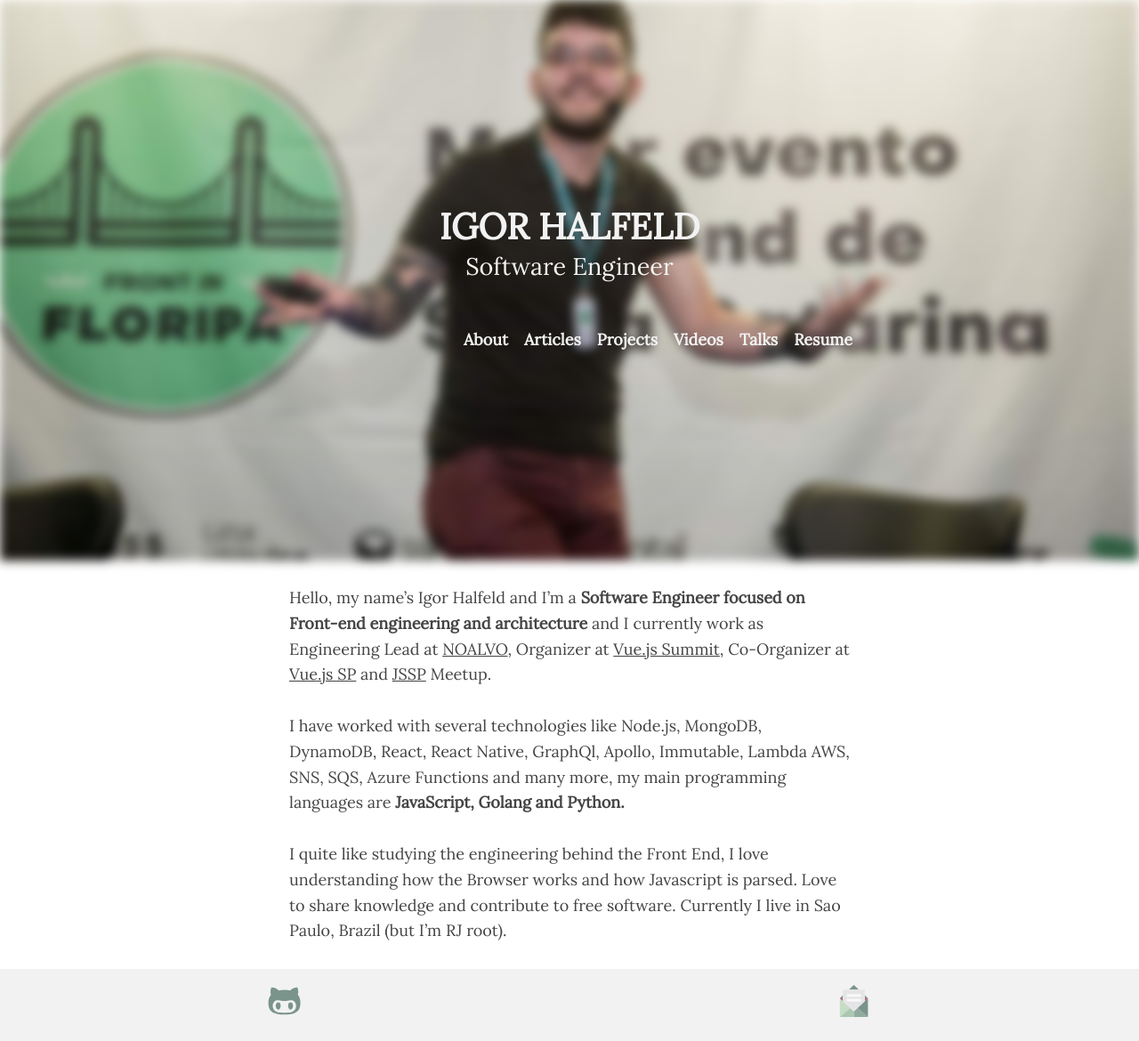
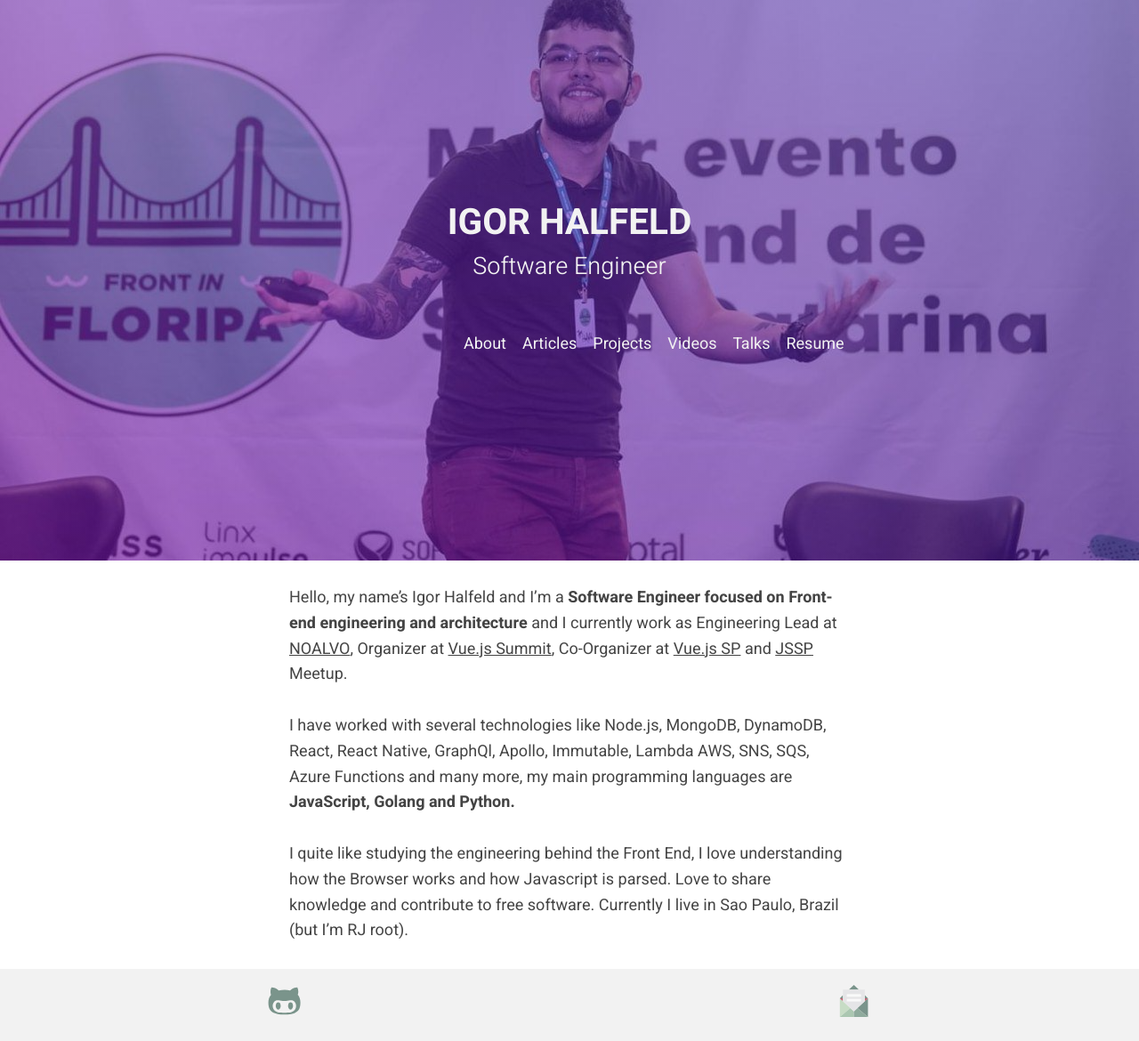
Before and after one commit to Halfeld/website, a Jekyll site: the page built from index.md, in a window 1280 px wide. Shown: the whole page at 89% size. Built offline with Jekyll 4.4.1, drawn with Linux system fonts in a browser that asks for light colours.

Commit message:
fix: docker-compose, banner color and fonts

```diff
--- a/_layouts/default.html
+++ b/_layouts/default.html
@@ -5,14 +5,14 @@
 
   <body>
     <link rel="stylesheet" href="{{ "/css/main.css" | prepend: site.baseurl }}">
-    <link href='https://fonts.googleapis.com/css?family=Lora' rel='stylesheet' type='text/css'>
+    <link href="https://fonts.googleapis.com/css?family=Heebo:300,400,700" rel="stylesheet">
 
     <script type="application/ld+json">
       {
         "@context": "http://www.schema.org",
         "@type": "person",
-        "@id": "http://www.igorluiz.me",
-        "name": "Igor Luíz",
+        "@id": "https://www.igorluiz.me",
+        "name": "Igor Luiz Halfeld",
         "spouse": {
           "@id": "https://github.com/igorhalfeld",
           "name": "Igor Halfeld"
@@ -25,6 +25,7 @@
 
     <!-- Particles -->
     <div class="stars" id="stars"></div>
+
     {% if page.index %}
       <article class="content">
         {{ content }}
@@ -35,6 +36,7 @@
 
     {% include footer.html %}
     {% include analytics.html %}
+    <!-- <script src="https://vuejs.org/js/vue.min.js"></script> -->
     <script src="{{ "/assets/js/main.js" | prepend: site.baseurl }}"></script>
   </body>
 </html>
--- a/_sass/_base.scss
+++ b/_sass/_base.scss
@@ -13,8 +13,8 @@
 // ==================
 * {
   &::selection {
-    background-color: $color-base;
-    color: $color-gray;
+    background-color: rgb(156, 30, 223);
+    color: white;
   }
 }
 
@@ -47,7 +47,7 @@
   width: 100vw;
   height: 70vh;
   background-image: url('/assets/img/banner4.jpg');
-  -webkit-filter: blur(6px);
+  // -webkit-filter: blur(3px);
   background-repeat: no-repeat;
   background-size: cover;
   background-position: 50% 50%;
@@ -56,7 +56,6 @@
 canvas {
   display: block;
   vertical-align: bottom;
-
 }
 
 // Only for development
--- a/_sass/_header-menu.scss
+++ b/_sass/_header-menu.scss
@@ -24,7 +24,7 @@
         text-decoration: none;
         font-size: 2rem;
         color: inherit;
-        font-weight: bold;
+        font-weight: 400;
         transition: all .3s linear;
       }
     }
--- a/_sass/_header.scss
+++ b/_sass/_header.scss
@@ -5,7 +5,7 @@
   width: 100vw;
   height: 70vh;
   color: $color-gray;
-  background: transparent;
+  background-image: linear-gradient(35deg, rgba(156, 30, 223, 0.5), rgba(42, 23, 164, 0.5));
   z-index: 1;
 
   display: flex;
@@ -40,8 +40,9 @@
       > .header__personal-info--name {
         font-size: 4.5rem;
         text-transform: uppercase;
+        font-weight: 700;
         padding: {
-          bottom: 0.2rem;
+          bottom: 0rem;
         }
       }
 
@@ -49,7 +50,7 @@
       // ===========
       > .header__personal-info--desc {
         font-size: 3rem;
-        font-weight: 400;
+        font-weight: 300;
       }
     }
   }
--- a/css/main.scss
+++ b/css/main.scss
@@ -10,7 +10,7 @@
 // }
 
 // Our variables
-$base-font-family: 'Lora', Helvetica, Arial, sans-serif;
+$base-font-family: 'Heebo', Helvetica, Arial, sans-serif;
 // $color-base: #AC5869;
 // $color-base: #18452E;
 // $color-base: #A2001D;
--- a/docker-compose.yml
+++ b/docker-compose.yml
@@ -9,6 +9,3 @@
       - .:/srv/jekyll
     ports:
       - "4000:4000"
-  grunt:
-    build: .
-    command: bash -c "npm install && grunt"
```
